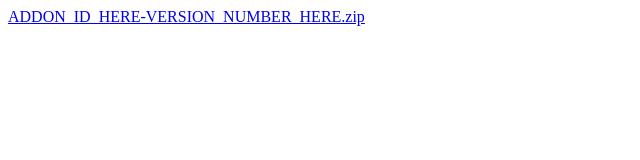
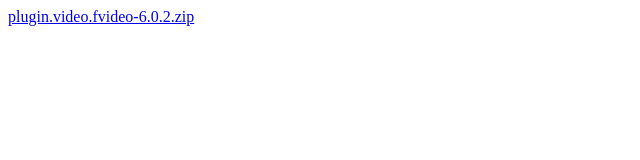
Before and after one commit to lehuytue/repository.choe, a plain HTML site: page repo/index.html in a window 1280 px wide. Shown: the whole page, without its empty margins (0-640 px from the left). Drawn offline with Linux system fonts and the light colour scheme.

Commit message:
Update index.html

```diff
--- a/repo/index.html
+++ b/repo/index.html
@@ -1 +1 @@
-<a href="ADDON_ID_HERE-VERSION_NUMBER_HERE.zip">ADDON_ID_HERE-VERSION_NUMBER_HERE.zip</a>
+<a href="plugin.video.fvideo-6.0.2.zip">plugin.video.fvideo-6.0.2.zip</a>
```
